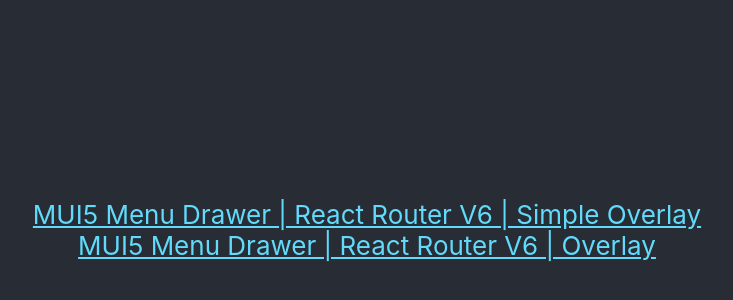
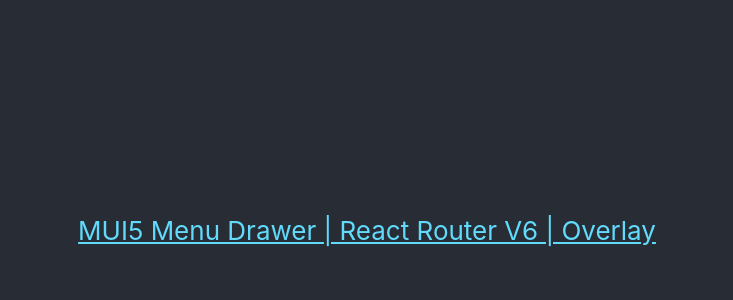
Before and after one commit to rikster/mui5-drawer-menu, a React (Create React App) app: page / in a window 1280 px wide. Shown: the part 170-470 px from the top of the page, without its empty margins (273-1006 px from the left). Built offline with nearby package versions, Linux system fonts and the light colour scheme.

Commit message:
remove simple overlay link

```diff
--- a/src/App.tsx
+++ b/src/App.tsx
@@ -6,12 +6,12 @@
     return (
         <div className="App">
             <header className="App-header">
-                <Link
-                    className="App-link"
-                    to="/simpleoverlay"
-                >
-                    MUI5 Menu Drawer | React Router V6 | Simple Overlay
-                </Link>
+                {/*<Link*/}
+                {/*    className="App-link"*/}
+                {/*    to="/simpleoverlay"*/}
+                {/*>*/}
+                {/*    MUI5 Menu Drawer | React Router V6 | Simple Overlay*/}
+                {/*</Link>*/}
                 <Link
                     className="App-link"
                     to="/miniheader"
```
